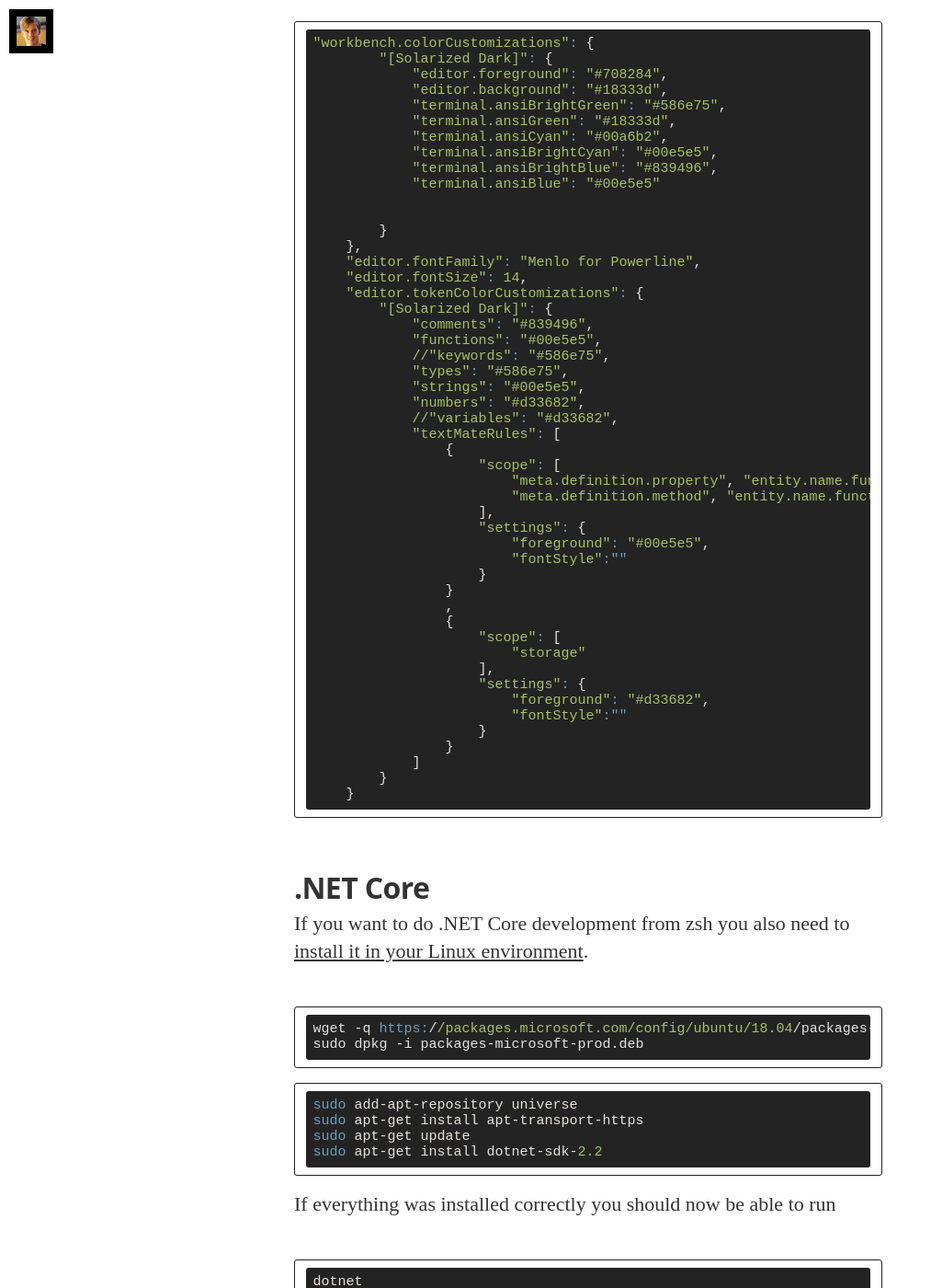
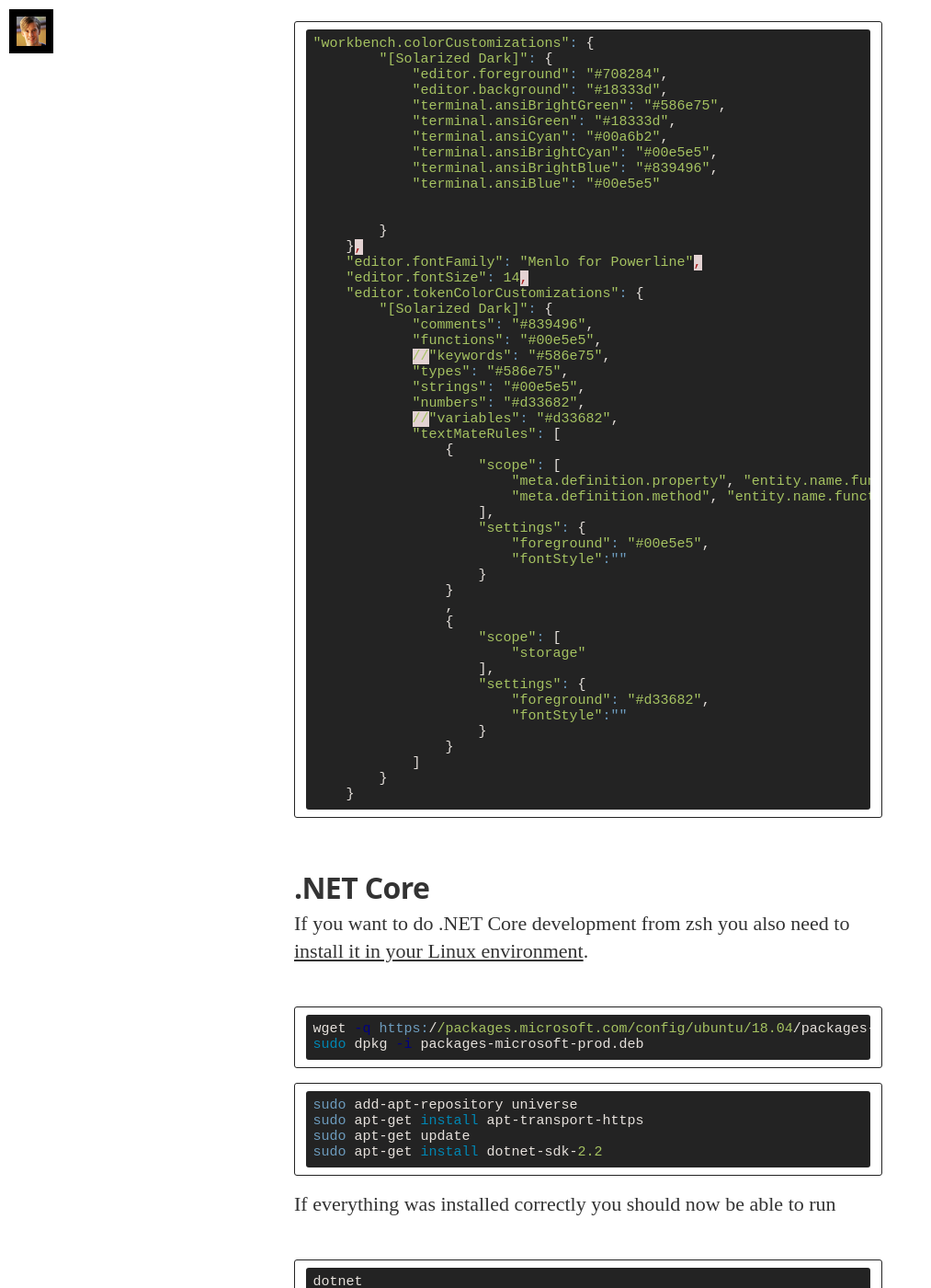
Before and after one commit to christoferlof/posts, a Jekyll site: the page built from _posts/2019-09-08-zsh-on-wsl.md, in a window 1280 px wide and 1400 px high, scrolled down 4285 px. Shown: the whole window at 92% size, without its empty margins (0-1013 px from the left). Built offline with Jekyll 4.4.1, drawn with Linux system fonts in a browser that asks for light colours; nearby versions of some CDN libraries; some web fonts are replaced; some of the changed text lies outside the part shown.

Commit message:
test gfm markdown parser

````diff
--- a/_config.yml
+++ b/_config.yml
@@ -1,5 +1,5 @@
 # Build settings
-markdown: kramdown
+markdown: GFM
 
 # Site settings
 title: "Hi, I'm Christofer Löf"
--- a/_posts/2019-09-08-zsh-on-wsl.md
+++ b/_posts/2019-09-08-zsh-on-wsl.md
@@ -27,24 +27,24 @@
 Several years ago I found the post [How to get an awesome looking terminal on Mac OS X](https://jakoblaegdsmand.com/en/blog/how-to-get-an-awesome-looking-terminal-on-mac-os-x/). In there Jakob shows how to configure zsh. And, that's basically the reason why I jumped on zsh and been using it ever since.
 
 Install zsh with the command
-```
+```bash
 sudo apt-get install zsh
 ```
 
 [Oh My Zsh](https://ohmyz.sh/) is a framework for managing your zsh configuration ([thems](https://github.com/robbyrussell/oh-my-zsh/wiki/Themes), [plugins](https://github.com/robbyrussell/oh-my-zsh/wiki/Plugins-Overview) etc). Install it with the following command
-```
+```bash
 sh -c "$(curl -fsSL https://raw.github.com/robbyrussell/oh-my-zsh/master/tools/install.sh)"
 ```
 
 Open the `~/.zshrc` file and add desired plugins and set the theme. I'm currently using the git and history plugins and the default theme "robbyrussel".
-```
+```vim
 plugins=(git history history-substing-search)
 ```
 
 To run zsh you have to start it from bash using the command `zsh`. But, that's not how we want it. We still have to launch bash from Windows though but we can configure bash to launch zsh at start up.
 Add the below lines to `~/.bashrc`.
 
-```
+```bash
 # Launch Zsh
 if [ -t 1 ]; then
 exec zsh
@@ -58,7 +58,7 @@
 
 Now, add a new _profile_ to  Windows Terminal to be able to directly launch zsh. Profiles and other customizations of the Terminal is currently done in `profiles.json`
 
-```
+```json
 {
     "acrylicOpacity": 1,
     "closeOnExit": true,
@@ -82,7 +82,7 @@
 ## Solarized Dark
 As you can see in the above profile, I've a slightly tweaked [Solarized Dark](https://ethanschoonover.com/solarized/) color scheme. I've popped the blues a bit to add some more contrast
 Again, `profiles.json`.
-```
+```json
 {
       "background": "#18333d",
       "black": "#073642",
@@ -109,7 +109,7 @@
 To have as similar colors both in the Terminal and in VS Code, I've also tweaked the VS Code defaults for the Solarized Dark theme.
 Add these overrides in your user settings , `settings.json`
 
-```
+```json
 "workbench.colorCustomizations": {
         "[Solarized Dark]": {
             "editor.foreground": "#708284",
@@ -164,12 +164,12 @@
 ## .NET Core
 If you want to do .NET Core development from zsh you also need to [install it in your Linux environment](https://dotnet.microsoft.com/learn/dotnet/hello-world-tutorial/install).
 
-```
+```bash
 wget -q https://packages.microsoft.com/config/ubuntu/18.04/packages-microsoft-prod.deb -O packages-microsoft-prod.deb
 sudo dpkg -i packages-microsoft-prod.deb
 ```
 
-```
+```bash
 sudo add-apt-repository universe
 sudo apt-get install apt-transport-https
 sudo apt-get update
@@ -177,7 +177,7 @@
 ```
 
 If everything was installed correctly you should now be able to run
-```
+```bash
 dotnet
 ```
 
@@ -186,7 +186,7 @@
 
 Execute the below statements to generate new keys and copy the public key to the Windows clipboard - ready to be added to Azure Repos
 
-```
+```bash
 ssh-keygen -C "myemail@domain.local"
 cat ~/.ssh/id_rsa.pub | clip.exe
 ```
@@ -197,11 +197,11 @@
 If you're building .NET Core apps and libraries changes are that you're using Azure Artifacts to manage your internal package feed(s). Unfortunatly it has it's own way of authenticating users and not relying on the ssh keys in your Repos configuration. Luckilly the team has built a [credentials provider](https://github.com/microsoft/artifacts-credprovider).
 
 Grab the shell script below and execute it to install the credentials provider
-```
+```bash
 https://github.com/microsoft/artifacts-credprovider/blob/master/helpers/installcredprovider.sh
 ```
 To trigger the credentials provider, run dotnet with the --interactive switch. That'll ask you to authenticate and cache your token (or credentials)
 
-```
+```bash
 dotnet restore --interactive
 ```
````
